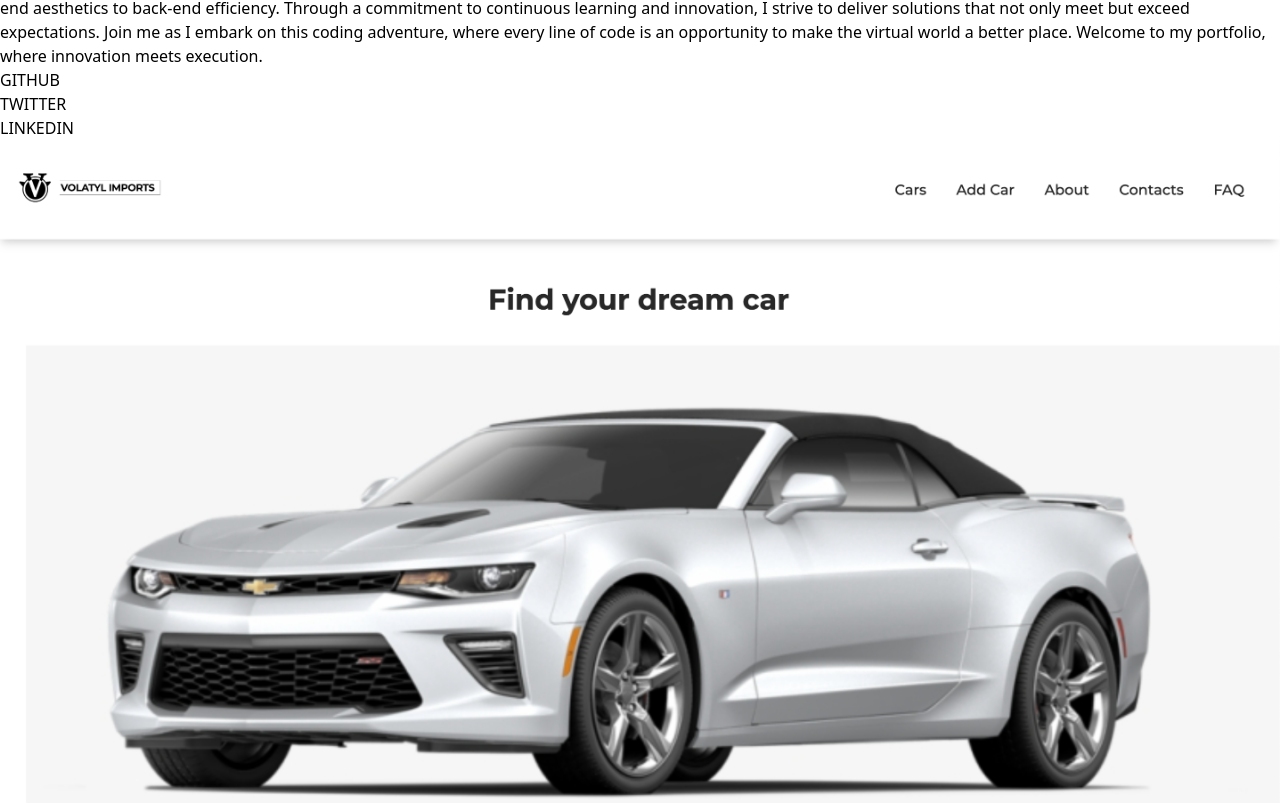
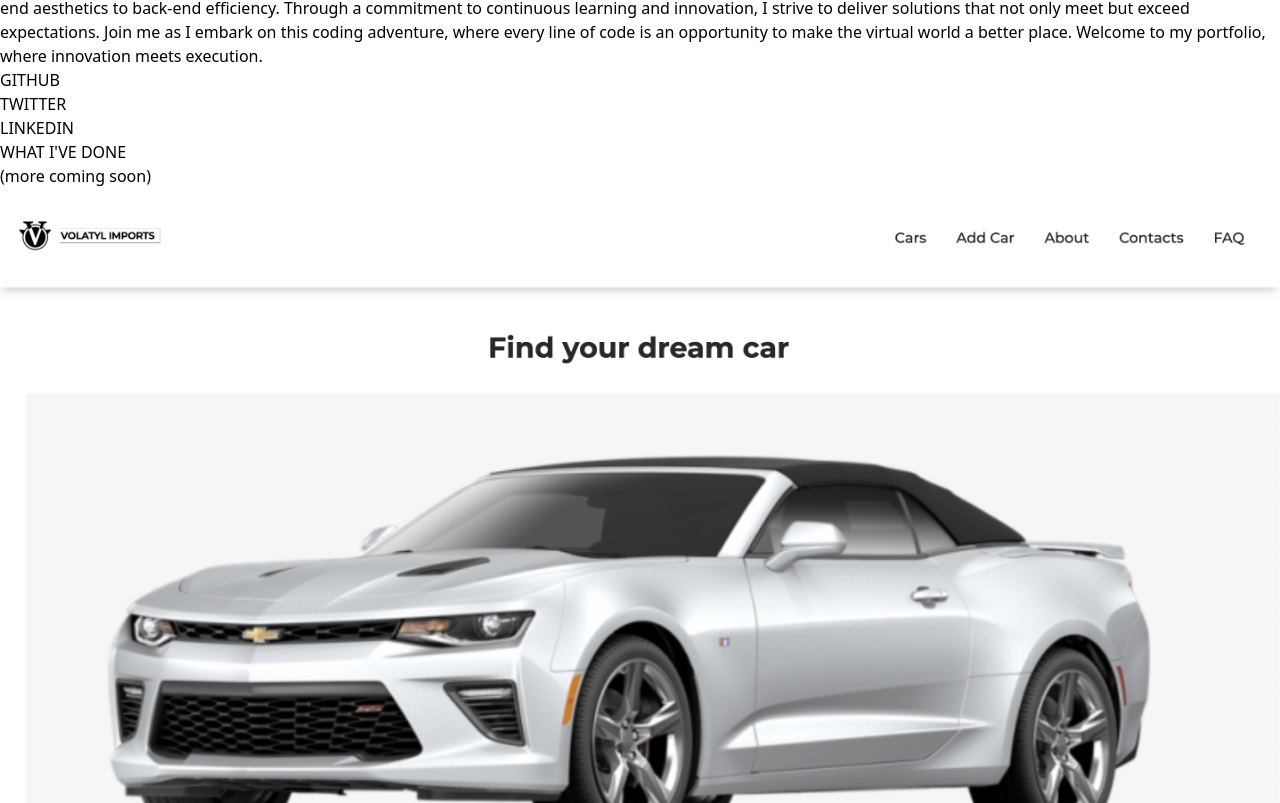
Before and after one commit to Volatyl/my-portfolio, a React (Vite) app: page / in a window 1280 px wide. Shown: the part 1837-2640 px from the top of the page. Built offline with nearby package versions, Linux system fonts and the light colour scheme; grey boxes are pictures that could not be loaded.

Commit message:
added sites

```diff
--- a/src/components/home.tsx
+++ b/src/components/home.tsx
@@ -1,27 +1,20 @@
 import bg from "../assets/bg.jpg";
 import Socials from "./socials";
 import pic from "../assets/me.jpeg";
-import imports from "../assets/sites/imports.png";
-import calc from "../assets/sites/calc.png";
 import { FontAwesomeIcon } from "@fortawesome/react-fontawesome";
 import { faArrowDown } from "@fortawesome/free-solid-svg-icons";
+import Projects from "./projects";
 
 function Home() {
-  const sites = [
-    { url: "https://fastidious-cascaron-b3aba8.netlify.app/", pic: imports },
-    {
-      url: "https://646c9dc63f98e6007ab7ec0d--fancy-haupia-fc64f5.netlify.app/",
-      pic: calc,
-    },
-  ];
   return (
+    <>
       <div className="relative w-full bg-black transition-all duration-500">
-      <section
+        <div
           id="home"
           className="fixed top-0 left-0 w-full h-full bg-cover bg-center transition-all duration-500"
           style={{ backgroundImage: `url(${bg})`, opacity: "0.4" }}
-      ></section>
-      <div className="relative z-10 text-center text-white mt-5">
+        ></div>
+        <div className="relative z- text-center text-white mt-5">
           <div className="h-[89vh] pt-[15rem]">
             <h1 className="text-[8vw] font-light">HI, I'M KENNEDY</h1>
             <p className="mt-2 text-[2vw] tracking-[0.52rem]">
@@ -37,35 +30,25 @@ function Home() {
             </div>
             <p className="">
               Hello, I'm Kennedy, a passionate and versatile fullstack developer
-            dedicated to crafting seamless digital experiences. With a blend of
-            creativity and technical expertise, I bring ideas to life through
-            elegant and functional web applications. My journey in the world of
-            development has equipped me with a diverse skill set, ranging from
-            front-end aesthetics to back-end efficiency. Through a commitment to
-            continuous learning and innovation, I strive to deliver solutions
-            that not only meet but exceed expectations. Join me as I embark on
-            this coding adventure, where every line of code is an opportunity to
-            make the virtual world a better place. Welcome to my portfolio,
-            where innovation meets execution.
+              dedicated to crafting seamless digital experiences. With a blend
+              of creativity and technical expertise, I bring ideas to life
+              through elegant and functional web applications. My journey in the
+              world of development has equipped me with a diverse skill set,
+              ranging from front-end aesthetics to back-end efficiency. Through
+              a commitment to continuous learning and innovation, I strive to
+              deliver solutions that not only meet but exceed expectations. Join
+              me as I embark on this coding adventure, where every line of code
+              is an opportunity to make the virtual world a better place.
+              Welcome to my portfolio, where innovation meets execution.
             </p>
             <Socials />
-          <section
-            id="projects"
-            className="grid grid-cols-1 sm:grid-cols-1 md:grid-cols-2 lg:grid-cols-3 gap-4 pt-[6vh]"
-          >
-            {sites.map((site, index) => {
-              return (
-                <div key={index} className="shadow-md">
-                  <a href={site.url} target="_blank" rel="noopener noreferrer">
-                    <img src={site.pic} alt="Site image" />
-                  </a>
-                </div>
-              );
-            })}
-          </section>
           </div>
         </div>
       </div>
+      <div id="projects" className="">
+        <Projects />
+      </div>
+    </>
   );
 }
 
--- a/src/components/projects.tsx
+++ b/src/components/projects.tsx
@@ -1,9 +1,39 @@
+import imports from "../assets/sites/imports.png";
+import calc from "../assets/sites/calc.png";
+import back from "../assets/back.jpg";
+
 function Projects() {
-    return (
-      <div className="">
-       PROJECTS
+  const sites = [
+    { url: "https://fastidious-cascaron-b3aba8.netlify.app/", pic: imports },
+    {
+      url: "https://646c9dc63f98e6007ab7ec0d--fancy-haupia-fc64f5.netlify.app/",
+      pic: calc,
+    },
+  ];
+  return (
+    <div className="">
+      <div className="bg-black relative w-full h-[20vh]">
+        <div
+          className="absolute top-0 left-0 h-full bg-cover bg-center w-full"
+          style={{ backgroundImage: `url(${back})`, opacity: "0.4" }}
+        ></div>
+        <div className="relative text-center text-white pt-[5vh]">
+          <h1 className="text-[5vw]">WHAT I'VE DONE</h1> <p className="text-[1rem] font-thin">(more coming soon)</p>
+        </div>
       </div>
-    );
-  }
+      <section className="bg-white p-10 grid grid-cols-1 sm:grid-cols-1 md:grid-cols-2 lg:grid-cols-3 gap-5 pt-[6vh] relative">
+        {sites.map((site, index) => {
+          return (
+            <div key={index} className="shadow-md hover:opacity-60 transition-all duration-300">
+              <a href={site.url} target="_blank" rel="noopener noreferrer">
+                <img src={site.pic} alt="Site image" />
+              </a>
+            </div>
+          );
+        })}
+      </section>
+    </div>
+  );
+}
 
-  export default Projects;
+export default Projects;
```
Also changed, not shown: 1 other file (tests, documents, lock files or other folders). Lines whose indentation alone changed are shown as unchanged.
